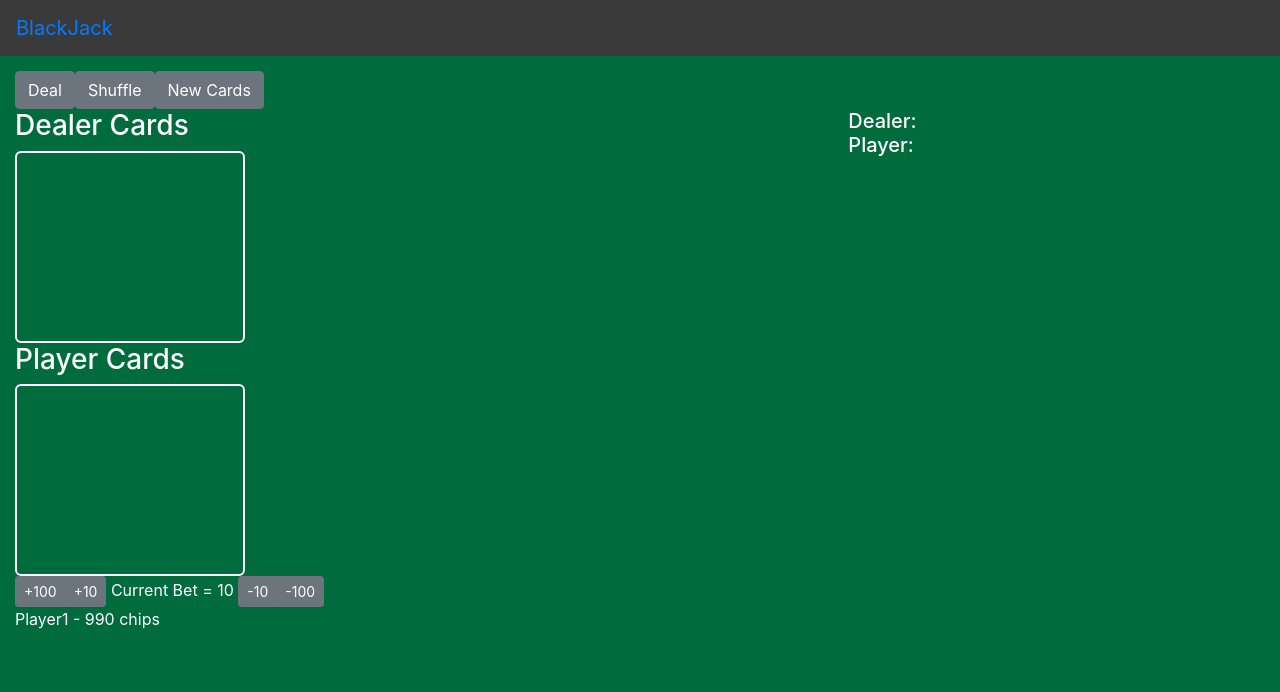
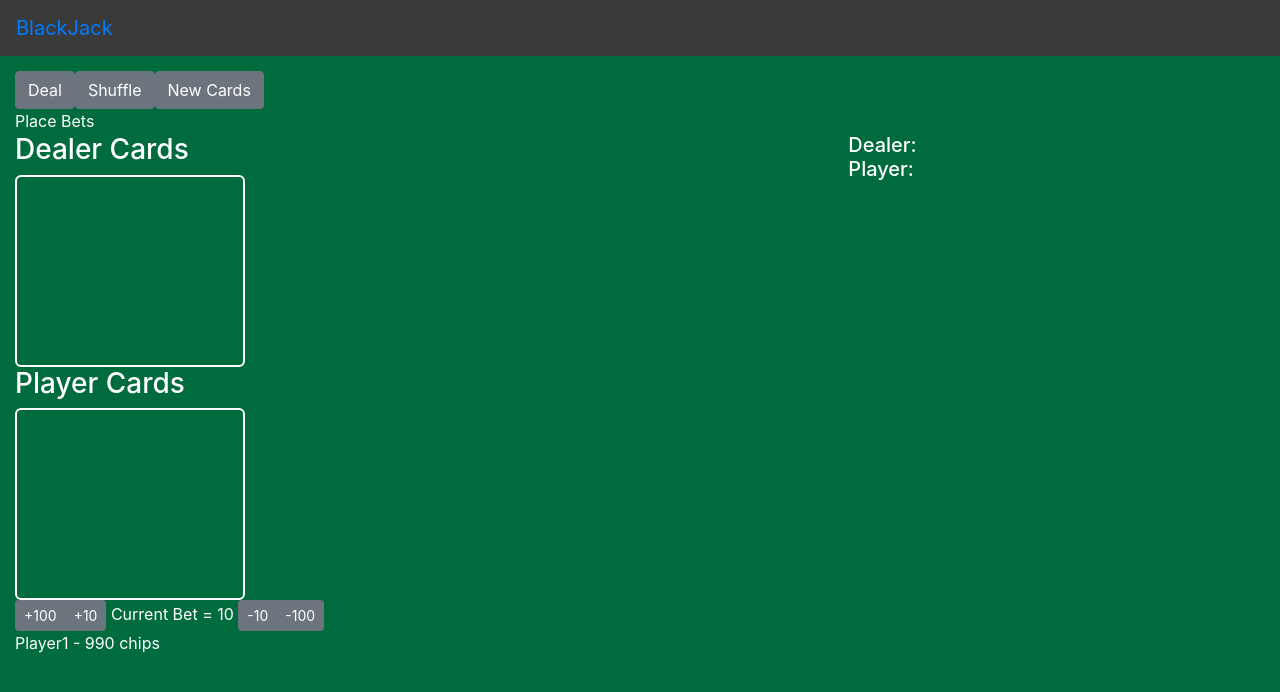
Before and after one commit to jer244/BlackJack, an Angular app: page /play in a window 1280 px wide. Shown: the top 692 px of the page. Built offline with nearby package versions, Linux system fonts and the light colour scheme; no server answers.

Commit message:
add area for dealer messages

```diff
--- a/src/app/gameboard/gameboard.component.html
+++ b/src/app/gameboard/gameboard.component.html
@@ -1,11 +1,12 @@
 <div class="game-table">
   <div class="row">
     <div class="col">
-      <button type="button" class="btn btn-secondary" (click)="dealHand()">Deal</button>
+      <button [disabled]="action!= -1" type="button" class="btn btn-secondary" (click)="dealHand()">Deal</button>
       <button type="button" class="btn btn-secondary" (click)="shuffle()">Shuffle</button>
       <button type="button" class="btn btn-secondary" (click)="newDeck()">New Cards</button>
     </div>
   </div>
+<div>{{dealerMessage}}</div>
   <div class="wrapper">
     <div class="card-area">
       <h3>
--- a/src/app/gameboard/gameboard.component.ts
+++ b/src/app/gameboard/gameboard.component.ts
@@ -13,6 +13,7 @@ export class GameboardComponent implements OnInit {
 
   //CONTROL WHERE ACTION IS [0 = DEALER] [X = PLAYERX] [-1 = PLACEBETS]
   action: number;
+  dealerMessage: string;
   //HARD CODING PLAYERS TO 2 (1 PLUS DEALER)
   //TODO: CHANGE TO VARIABLE WHEN IMPLEMENTING ABILITY TO PLAY MULTIPLE HANDS
   numberOfPlayers: number = 2;
@@ -29,6 +30,7 @@ export class GameboardComponent implements OnInit {
     this.players.push(new Player);  //DEALER
     this.players.push(new Player);  //PLAYER1
     this.action = -1;
+    this.dealerMessage = "Place Bets"
   }
 
   shuffle() {
@@ -40,6 +42,7 @@ export class GameboardComponent implements OnInit {
   }
 
   dealHand() {
+    this.dealerMessage = "";
     this.hands = [];
     //ADD A HAND FOR EACH PLAYER (INCLUDING THE DEALER)
     //CHECK IF PLAYER HAS ENOUGH $ TO MAKE MIN BET
@@ -154,6 +157,7 @@ export class GameboardComponent implements OnInit {
           }
     }
     this.action = -1;
+    this.dealerMessage = "Place Bets"
   }
 
   playerBet(amount) {
```
